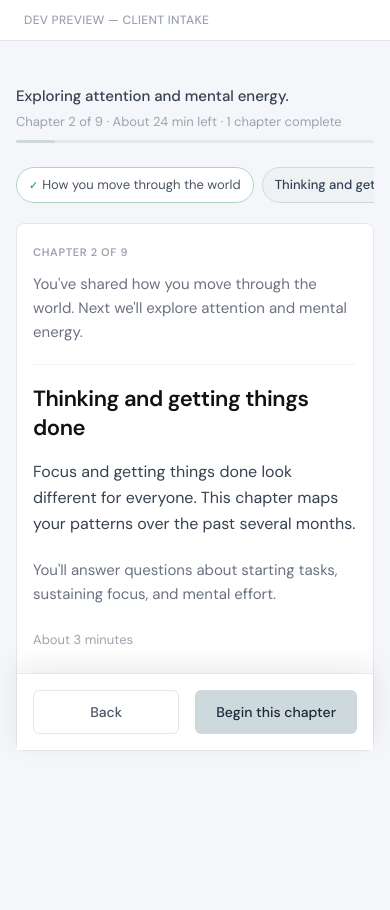
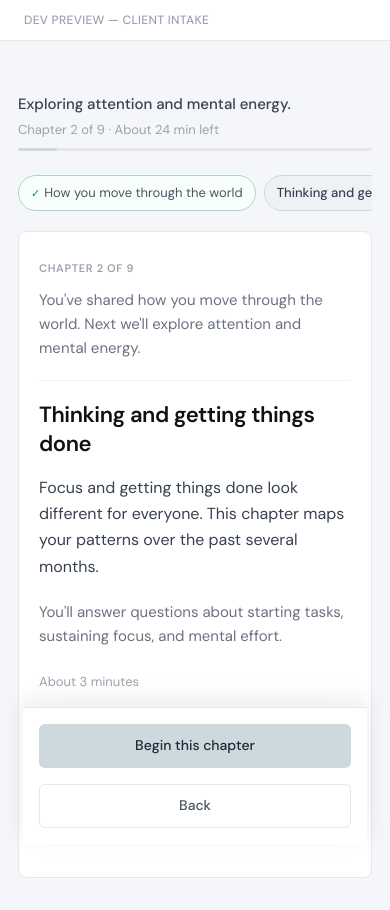
Before and after one commit to sarahdenkert01-hue/nonlinear-assessments, a Next.js app: page /dev/preview in a window 390 px wide. Both pictures are taken after a click on the button "Thinking and getting things done". Shown: the top 910 px of the page. Before the commit the page ends 844 px from the top, so only its background shows below. Built offline with nearby package versions, Linux system fonts and the light colour scheme.

Commit message:
Polish intake assessment interactions for a calmer, premium feel.
Improve question focus, smooth progress and chapter transitions, satisfying answer selection, accessibility, and mobile responsiveness without changing workflows or visual identity.

Co-authored-by: Cursor <cursoragent@cursor.com>

```diff
--- a/src/content/intake-chapters.ts
+++ b/src/content/intake-chapters.ts
@@ -116,3 +116,5 @@ export const CHAPTER_INTRO_CTA = "Begin this chapter";
 export const CHAPTER_CONTINUE_CTA = "Continue";
 
 export const CHAPTER_PREVIOUS_CTA = "Back";
+
+export const CHAPTER_COMPLETE_ACK = "Chapter complete";
--- a/src/features/assessments/components/AssessmentForm.tsx
+++ b/src/features/assessments/components/AssessmentForm.tsx
@@ -14,6 +14,7 @@ import {
   REFLECTION_SKIP_CTA,
 } from "@/content/intake-reflections";
 import {
+  CHAPTER_COMPLETE_ACK,
   CHAPTER_CONTINUE_CTA,
   CHAPTER_INTRO_CTA,
   CHAPTER_PREVIOUS_CTA,
@@ -46,6 +47,13 @@ export interface AssessmentFormProps {
 }
 
 type SectionPhase = "intro" | "questions" | "reflection" | "confirm";
+
+function prefersReducedMotion(): boolean {
+  return (
+    typeof window !== "undefined" &&
+    window.matchMedia("(prefers-reduced-motion: reduce)").matches
+  );
+}
 
 function NotSureButton({
   value,
@@ -264,7 +272,15 @@ export function AssessmentForm({
   const [questionIndex, setQuestionIndex] = useState(() =>
     initialQuestionIndex(sections, initialAnswers, sectionIndex, useChapterFlow),
   );
+  const [chapterAck, setChapterAck] = useState(false);
   const skipAnswersNotify = useRef(true);
+  const advanceTimerRef = useRef<ReturnType<typeof setTimeout> | null>(null);
+
+  useEffect(() => {
+    return () => {
+      if (advanceTimerRef.current) clearTimeout(advanceTimerRef.current);
+    };
+  }, []);
 
   useEffect(() => {
     if (useChapterFlow && typeof window !== "undefined") {
@@ -293,9 +309,6 @@ export function AssessmentForm({
     singleQuestionMode && currentSection
       ? currentSection.questions[questionIndex]
       : undefined;
-
-  const completedChapters =
-    sectionPhase === "confirm" ? sectionIndex + 1 : sectionIndex;
 
   const chapterProgress = useChapterFlow
     ? Math.round(
@@ -351,6 +364,19 @@ export function AssessmentForm({
     }
   };
 
+  const beginChapterAdvance = () => {
+    if (prefersReducedMotion()) {
+      advanceFromChapterEnd();
+      return;
+    }
+    setChapterAck(true);
+    if (advanceTimerRef.current) clearTimeout(advanceTimerRef.current);
+    advanceTimerRef.current = setTimeout(() => {
+      setChapterAck(false);
+      advanceFromChapterEnd();
+    }, 1200);
+  };
+
   const goToSection = (index: number) => {
     setSectionIndex(index);
     if (!useChapterFlow) {
@@ -368,6 +394,8 @@ export function AssessmentForm({
   };
 
   const goNext = () => {
+    if (chapterAck) return;
+
     if (!useChapterFlow) {
       if (sectionIndex < sections.length - 1) {
         setSectionIndex((i) => i + 1);
@@ -393,7 +421,7 @@ export function AssessmentForm({
     }
 
     if (sectionPhase === "reflection") {
-      advanceFromChapterEnd();
+      beginChapterAdvance();
       return;
     }
 
@@ -404,7 +432,7 @@ export function AssessmentForm({
 
   const skipReflection = () => {
     if (sectionPhase !== "reflection") return;
-    advanceFromChapterEnd();
+    beginChapterAdvance();
   };
 
   const goPrev = () => {
@@ -481,21 +509,33 @@ export function AssessmentForm({
     return CHAPTER_CONTINUE_CTA;
   })();
 
+  const isQuestionFocus = useChapterFlow && sectionPhase === "questions";
+  const cardContentKey = `${sectionIndex}-${sectionPhase}-${questionIndex}`;
+
   return (
     <div className="assessment-root">
       <div className="assessment-shell">
         {useChapterFlow ? (
-          <header className="assessment-header assessment-header--journey">
+          <header
+            className={`assessment-header assessment-header--journey${isQuestionFocus ? " assessment-header--compact" : ""}`}
+          >
             <div className="assessment-progress assessment-progress--exploration" aria-live="polite">
+              {!isQuestionFocus && (
                 <p className="assessment-progress-message">{chapter.progressMessage}</p>
+              )}
               <p className="assessment-progress-meta">
-                Chapter {sectionIndex + 1} of {sections.length} · About {minutesLeft} min left
-                {singleQuestionMode && questionsInSection > 1 &&
-                  ` · ${questionInChapterLabel(questionIndex + 1, questionsInSection)}`}
-                {completedChapters > 0 &&
-                  ` · ${completedChapters} chapter${completedChapters === 1 ? "" : "s"} complete`}
+                {isQuestionFocus && questionsInSection > 1
+                  ? questionInChapterLabel(questionIndex + 1, questionsInSection)
+                  : `Chapter ${sectionIndex + 1} of ${sections.length} · About ${minutesLeft} min left`}
               </p>
-              <div className="assessment-progress-bar" aria-hidden>
+              <div
+                className="assessment-progress-bar"
+                role="progressbar"
+                aria-valuenow={chapterProgress}
+                aria-valuemin={0}
+                aria-valuemax={100}
+                aria-label="Assessment progress"
+              >
                 <div
                   className="assessment-progress-fill"
                   style={{ width: `${chapterProgress}%` }}
@@ -520,11 +560,13 @@ export function AssessmentForm({
           </header>
         )}
 
+        {!isQuestionFocus && (
           <nav className="assessment-section-nav" aria-label="Chapters">
             {sections.map((sec, i) => {
               const isComplete =
                 i < sectionIndex ||
-              (i === sectionIndex && sectionPhase === "confirm");
+                (i === sectionIndex &&
+                  (sectionPhase === "reflection" || sectionPhase === "confirm"));
               const isActive = i === sectionIndex && sectionPhase !== "confirm";
               return (
                 <button
@@ -534,17 +576,32 @@ export function AssessmentForm({
                   onClick={() => !readOnly && goToSection(i)}
                   disabled={readOnly && i !== sectionIndex}
                   aria-current={isActive ? "step" : undefined}
+                  aria-label={
+                    isComplete ? `${sec.title}, completed` : sec.title
+                  }
                 >
-                {isComplete && <span className="assessment-section-pill-check" aria-hidden>✓</span>}
-                {sec.title}
+                  {isComplete && (
+                    <span className="assessment-section-pill-check" aria-hidden>
+                      ✓
+                    </span>
+                  )}
+                  <span className="assessment-section-pill-label">{sec.title}</span>
                 </button>
               );
             })}
           </nav>
+        )}
 
         <div
           className={`assessment-card${useChapterFlow && sectionPhase !== "questions" ? " assessment-card--interstitial" : ""}${singleQuestionMode ? " assessment-card--focus-question" : ""}`}
         >
+          {chapterAck && (
+            <div className="assessment-chapter-ack" role="status" aria-live="polite">
+              <span className="assessment-chapter-ack-text">{CHAPTER_COMPLETE_ACK}</span>
+            </div>
+          )}
+
+          <div key={cardContentKey} className="assessment-card-body">
           {currentSection && useChapterFlow && sectionPhase === "intro" && (
             <div className="assessment-chapter-intro">
               <p className="assessment-chapter-kicker">
@@ -586,18 +643,7 @@ export function AssessmentForm({
 
           {currentSection && (!useChapterFlow || sectionPhase === "questions") && (
             <>
-              {useChapterFlow ? (
-                <div className="assessment-question-header">
-                  <p className="assessment-chapter-kicker assessment-chapter-kicker--inline">
-                    {currentSection.title}
-                  </p>
-                  {questionsInSection > 1 && (
-                    <p className="assessment-question-progress">
-                      {questionInChapterLabel(questionIndex + 1, questionsInSection)}
-                    </p>
-                  )}
-                </div>
-              ) : (
+              {!useChapterFlow && (
                 <>
                   <h2 className="assessment-section-heading">{currentSection.title}</h2>
                   <p className="assessment-section-desc">{currentSection.desc}</p>
@@ -669,6 +715,7 @@ export function AssessmentForm({
                   type="button"
                   className="assessment-btn assessment-btn--primary"
                   onClick={goNext}
+                  disabled={chapterAck}
                 >
                   {primaryLabel}
                 </button>
@@ -678,5 +725,6 @@ export function AssessmentForm({
           </div>
         </div>
       </div>
+    </div>
   );
 }
--- a/src/features/assessments/components/assessment.css
+++ b/src/features/assessments/components/assessment.css
@@ -5,6 +5,9 @@
   font-family: var(--font-sans), ui-sans-serif, system-ui, sans-serif;
   font-size: 15px;
   line-height: 1.5;
+  --assessment-ease: cubic-bezier(0.4, 0, 0.2, 1);
+  --assessment-duration: 200ms;
+  --assessment-duration-slow: 280ms;
 }
 
 .assessment-shell {
@@ -64,6 +67,18 @@
   margin-bottom: 1.5rem;
 }
 
+.assessment-header--compact {
+  margin-bottom: 1rem;
+}
+
+.assessment-header--compact .assessment-progress--exploration {
+  margin-top: 0;
+}
+
+.assessment-header--compact .assessment-progress-meta {
+  margin-bottom: 0.15rem;
+}
+
 .assessment-progress-milestone {
   margin: 0.5rem 0 0.35rem;
   font-size: 0.875rem;
@@ -100,7 +115,8 @@
   height: 100%;
   background: #ced9dd;
   border-radius: 999px;
-  transition: width 0.25s ease;
+  transition: width var(--assessment-duration-slow) var(--assessment-ease);
+  will-change: width;
 }
 
 .assessment-section-nav {
@@ -118,7 +134,16 @@
   color: #6b7280;
   font-size: 0.8125rem;
   cursor: pointer;
-  transition: border-color 0.15s, color 0.15s, background 0.15s;
+  transition:
+    border-color var(--assessment-duration) var(--assessment-ease),
+    color var(--assessment-duration) var(--assessment-ease),
+    background var(--assessment-duration) var(--assessment-ease),
+    box-shadow var(--assessment-duration) var(--assessment-ease);
+}
+
+.assessment-section-pill:focus-visible {
+  outline: 2px solid #93c5fd;
+  outline-offset: 2px;
 }
 
 .assessment-section-pill:hover {
@@ -136,19 +161,95 @@
 .assessment-section-pill--complete {
   border-color: color-mix(in srgb, #059669 25%, #e5e7eb);
   color: #4b5563;
+  background: color-mix(in srgb, #ecfdf5 40%, #fff);
 }
 
 .assessment-section-pill-check {
+  display: inline-block;
   margin-right: 0.25rem;
   font-size: 0.6875rem;
   color: #059669;
+  animation: assessment-check-in var(--assessment-duration-slow) var(--assessment-ease);
+}
+
+.assessment-section-pill-label {
+  display: inline-block;
+  transition: color var(--assessment-duration) var(--assessment-ease);
+}
+
+@keyframes assessment-check-in {
+  from {
+    opacity: 0;
+    transform: scale(0.65);
+  }
+
+  to {
+    opacity: 1;
+    transform: scale(1);
+  }
 }
 
 .assessment-card {
+  position: relative;
   background: #fff;
   border: 1px solid #e5e7eb;
   border-radius: 8px;
   padding: 2rem;
+}
+
+.assessment-card-body {
+  animation: assessment-content-in var(--assessment-duration-slow) var(--assessment-ease);
+}
+
+@keyframes assessment-content-in {
+  from {
+    opacity: 0;
+    transform: translateY(8px);
+  }
+
+  to {
+    opacity: 1;
+    transform: translateY(0);
+  }
+}
+
+.assessment-chapter-ack {
+  position: absolute;
+  inset: 0;
+  z-index: 2;
+  display: flex;
+  align-items: center;
+  justify-content: center;
+  border-radius: 8px;
+  background: color-mix(in srgb, #fff 94%, transparent);
+  backdrop-filter: blur(4px);
+  pointer-events: none;
+  animation: assessment-ack-fade 1.2s var(--assessment-ease) forwards;
+}
+
+.assessment-chapter-ack-text {
+  font-size: 0.9375rem;
+  font-weight: 500;
+  letter-spacing: -0.01em;
+  color: #4b5563;
+}
+
+@keyframes assessment-ack-fade {
+  0% {
+    opacity: 0;
+  }
+
+  18% {
+    opacity: 1;
+  }
+
+  72% {
+    opacity: 1;
+  }
+
+  100% {
+    opacity: 0;
+  }
 }
 
 .assessment-card--interstitial {
@@ -278,14 +379,25 @@
 
 .assessment-scale-not-sure {
   align-self: flex-start;
-  padding: 0.45rem 0.85rem;
+  padding: 0.5rem 0.95rem;
+  min-height: 2.75rem;
   border-radius: 999px;
   border: 1px dashed #d1d5db;
   background: transparent;
   color: #6b7280;
   font-size: 0.8125rem;
   cursor: pointer;
-  transition: border-color 0.15s, color 0.15s, background 0.15s;
+  transition:
+    border-color var(--assessment-duration) var(--assessment-ease),
+    color var(--assessment-duration) var(--assessment-ease),
+    background var(--assessment-duration) var(--assessment-ease),
+    box-shadow var(--assessment-duration) var(--assessment-ease),
+    transform var(--assessment-duration) var(--assessment-ease);
+}
+
+.assessment-scale-not-sure:focus-visible {
+  outline: 2px solid #93c5fd;
+  outline-offset: 2px;
 }
 
 .assessment-scale-not-sure:hover {
@@ -295,14 +407,15 @@
 
 .assessment-scale-not-sure--selected {
   border-style: solid;
-  border-color: #ced9dd;
+  border-color: #b8c8ce;
   background: #eef2f4;
   color: #334155;
   font-weight: 500;
+  box-shadow: 0 1px 3px rgba(15, 23, 42, 0.06);
 }
 
 .assessment-card--focus-question {
-  padding: 2.5rem 2rem 2rem;
+  padding: 3rem 2.25rem 2.25rem;
 }
 
 .assessment-question-header {
@@ -322,9 +435,10 @@
 }
 
 .assessment-question--focus .assessment-question-text {
-  font-size: 1.125rem;
-  line-height: 1.65;
-  margin-bottom: 1.5rem;
+  font-size: 1.1875rem;
+  line-height: 1.6;
+  margin-bottom: 2rem;
+  color: #111;
 }
 
 .assessment-submit-confirm {
@@ -339,25 +453,47 @@
 }
 
 .assessment-scale-option {
-  padding: 0.5rem 0.875rem;
+  padding: 0.625rem 1rem;
+  min-height: 2.75rem;
   border-radius: 6px;
   border: 1px solid #e5e7eb;
   background: #fff;
   color: #4b5563;
   font-size: 0.8125rem;
   cursor: pointer;
-  transition: border-color 0.15s, background 0.15s, color 0.15s;
+  transition:
+    border-color var(--assessment-duration) var(--assessment-ease),
+    background var(--assessment-duration) var(--assessment-ease),
+    color var(--assessment-duration) var(--assessment-ease),
+    box-shadow var(--assessment-duration) var(--assessment-ease),
+    transform var(--assessment-duration) var(--assessment-ease);
 }
 
 .assessment-scale-option:hover {
   border-color: #d1d5db;
+  background: #fafafa;
+}
+
+.assessment-scale-option:focus-visible {
+  outline: 2px solid #93c5fd;
+  outline-offset: 2px;
 }
 
 .assessment-scale-option--selected {
-  border-color: #ced9dd;
-  background: #ced9dd;
+  border-color: #b8c8ce;
+  background: #eef2f4;
   color: #1e293b;
   font-weight: 500;
+  transform: scale(1.02);
+  box-shadow: 0 1px 4px rgba(15, 23, 42, 0.07);
+}
+
+.assessment-scale-option:active:not(:disabled) {
+  transform: scale(0.98);
+}
+
+.assessment-scale-option--selected:active:not(:disabled) {
+  transform: scale(1);
 }
 
 .assessment-textarea {
@@ -375,7 +511,8 @@
   box-sizing: border-box;
 }
 
-.assessment-textarea:focus {
+.assessment-textarea:focus,
+.assessment-textarea:focus-visible {
   outline: none;
   border-color: #93c5fd;
   box-shadow: 0 0 0 3px rgba(37, 99, 235, 0.12);
@@ -385,18 +522,34 @@
   display: flex;
   justify-content: space-between;
   align-items: center;
-  margin-top: 2rem;
+  margin-top: 2.5rem;
+  padding-top: 0.25rem;
   gap: 1rem;
 }
 
 .assessment-btn {
   padding: 0.625rem 1.25rem;
+  min-height: 2.75rem;
   border-radius: 6px;
   font-size: 0.875rem;
   font-weight: 500;
   cursor: pointer;
   border: 1px solid transparent;
-  transition: background 0.15s, border-color 0.15s;
+  transition:
+    background var(--assessment-duration) var(--assessment-ease),
+    border-color var(--assessment-duration) var(--assessment-ease),
+    color var(--assessment-duration) var(--assessment-ease),
+    box-shadow var(--assessment-duration) var(--assessment-ease),
+    transform var(--assessment-duration) var(--assessment-ease);
+}
+
+.assessment-btn:focus-visible {
+  outline: 2px solid #93c5fd;
+  outline-offset: 2px;
+}
+
+.assessment-btn:active:not(:disabled) {
+  transform: scale(0.98);
 }
 
 .assessment-btn--secondary {
@@ -607,6 +760,7 @@
 
 .assessment-btn--primary:hover {
   background: #b8c8ce;
+  box-shadow: 0 1px 3px rgba(15, 23, 42, 0.06);
 }
 
 .assessment-btn:disabled {
@@ -1142,10 +1296,10 @@ html.dark .assessment-theme-card--included {
   position: sticky;
   top: 0;
   z-index: 30;
-  border-bottom: 1px solid var(--border, #e5e7eb);
-  background: color-mix(in srgb, var(--surface, #fff) 95%, transparent);
+  border-bottom: 1px solid color-mix(in srgb, var(--border, #e5e7eb) 60%, transparent);
+  background: color-mix(in srgb, var(--surface, #fff) 88%, transparent);
   backdrop-filter: blur(8px);
-  padding: 0.75rem 1.5rem;
+  padding: 0.5rem 1.5rem;
 }
 
 .intake-sticky-bar-inner {
@@ -1155,8 +1309,66 @@ html.dark .assessment-theme-card--included {
   gap: 1rem;
   max-width: 42rem;
   margin: 0 auto;
-  font-size: 0.8125rem;
-  color: #6b7280;
+  font-size: 0.75rem;
+  color: #9ca3af;
+}
+
+/* Client intake — responsive polish */
+@media (max-width: 640px) {
+  .assessment-shell {
+    padding: 1.75rem 1.125rem 3rem;
+  }
+
+  .assessment-card,
+  .assessment-card--interstitial,
+  .assessment-card--focus-question {
+    padding: 1.75rem 1.25rem 1.5rem;
+  }
+
+  .assessment-scale {
+    display: grid;
+    grid-template-columns: repeat(2, minmax(0, 1fr));
+    gap: 0.5rem;
+  }
+
+  .assessment-scale-option {
+    width: 100%;
+    text-align: center;
+    justify-content: center;
+  }
+
+  .assessment-actions {
+    flex-direction: column-reverse;
+    align-items: stretch;
+  }
+
+  .assessment-actions-primary {
+    width: 100%;
+    flex-direction: column;
+  }
+
+  .assessment-actions-primary .assessment-btn--primary {
+    width: 100%;
+  }
+
+  .assessment-btn--secondary {
+    width: 100%;
+    text-align: center;
+  }
+}
+
+@media (prefers-reduced-motion: reduce) {
+  .assessment-root *,
+  .assessment-root *::before,
+  .assessment-root *::after {
+    animation-duration: 0.01ms !important;
+    animation-iteration-count: 1 !important;
+    transition-duration: 0.01ms !important;
+  }
+
+  .assessment-progress-fill {
+    will-change: auto;
+  }
 }
 
 html.dark .intake-welcome-legal {
```
Lines whose indentation alone changed are shown as unchanged.
